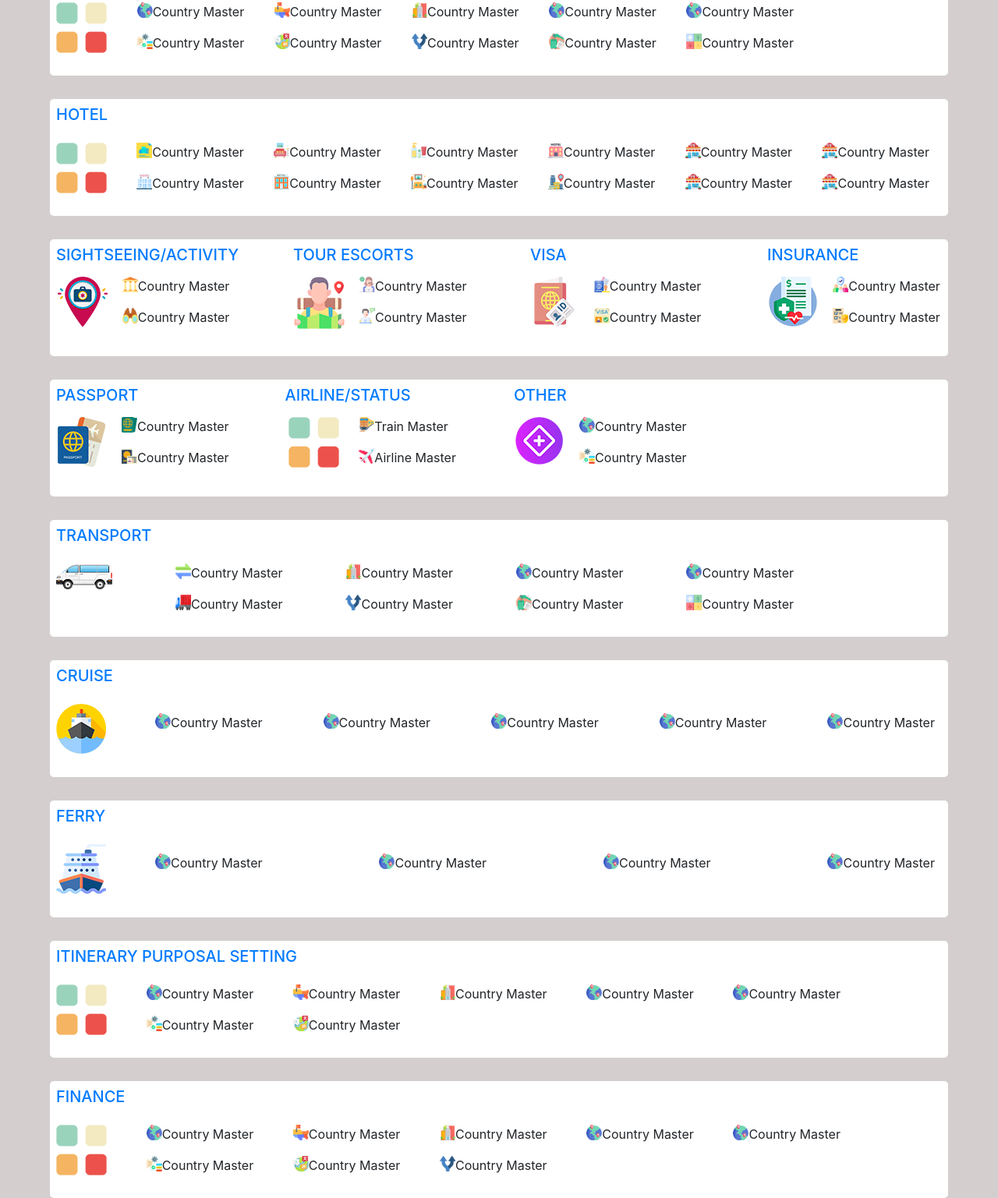
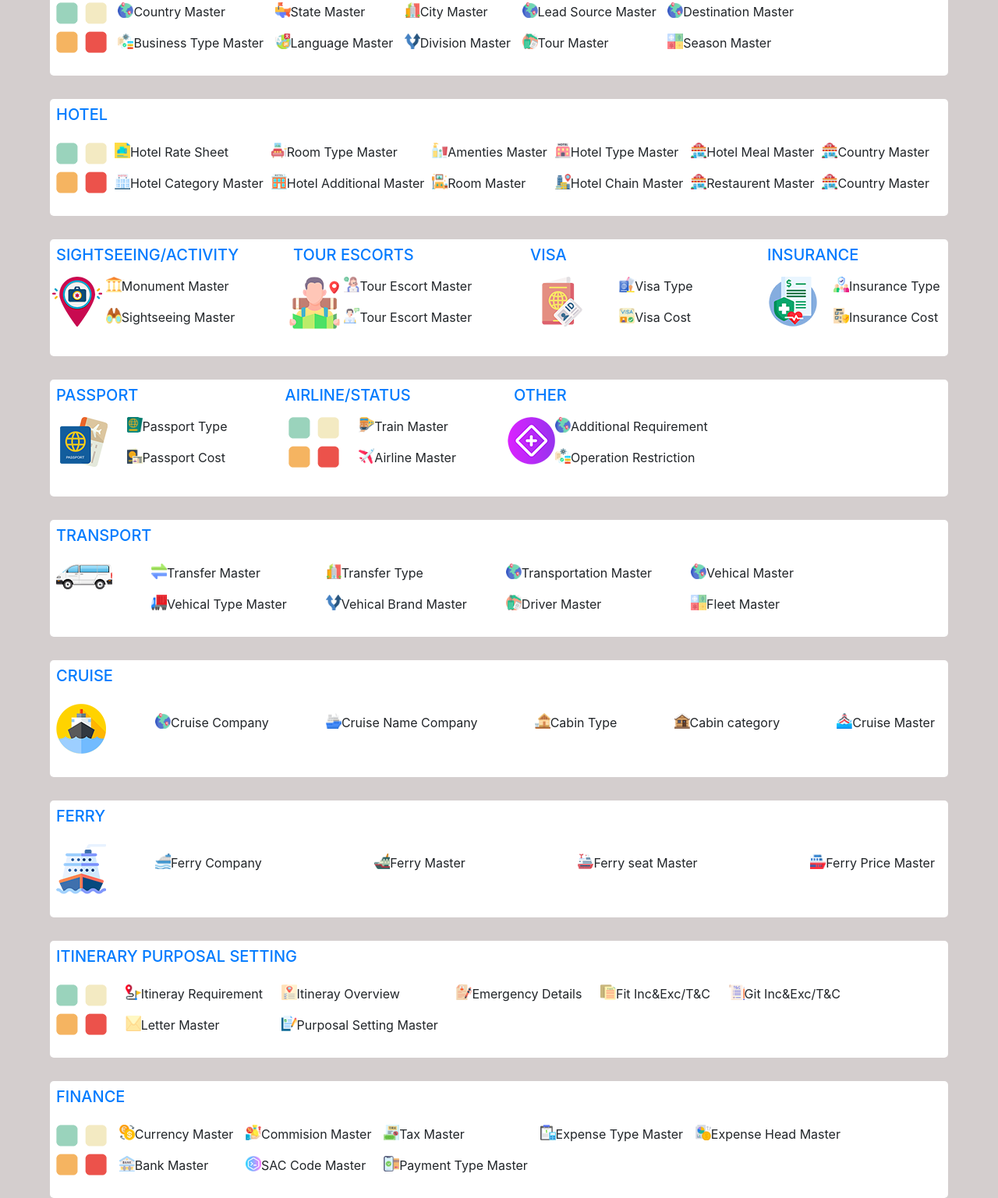
Before and after one commit to ankitkumar0021/Master-purposal, a website: page index.html in a window 1280 px wide. Shown: the part 149-1686 px from the top of the page at 78% size. Drawn offline with nearby package versions, Linux system fonts and the light colour scheme.

Commit message:
changes some code

```diff
--- a/index.html
+++ b/index.html
@@ -7,11 +7,12 @@
     <link rel="stylesheet" href="style.css">
     <link rel="stylesheet" href="https://cdn.jsdelivr.net/npm/bootstrap@4.0.0/dist/css/bootstrap.min.css"
         integrity="sha384-Gn5384xqQ1aoWXA+058RXPxPg6fy4IWvTNh0E263XmFcJlSAwiGgFAW/dAiS6JXm" crossorigin="anonymous">
+    <link rel="stylesheet" href="https://cdn.jsdelivr.net/npm/font-awesome@4.7.0/css/font-awesome.css">
+    <link rel="stylesheet" href="https://cdn.jsdelivr.net/npm/bootstrap-icons@1.10.2/font/bootstrap-icons.css" integrity="sha384-b6lVK+yci+bfDmaY1u0zE8YYJt0TZxLEAFyYSLHId4xoVvsrQu3INevFKo+Xir8e" crossorigin="anonymous">
     <title>Masters</title>
 </head>
 
 <body style="background-color: #d4cece;">
-
     <nav class="navbar navbar-expand-lg navbar-light"
         style="background-color: rgb(15, 61, 73); border-bottom: 3px solid #007bff;">
         <a class="navbar-brand" href="#"><img src="../images/travCRM.png" alt=""></a>
@@ -75,15 +76,16 @@
                         <a class="dropdown-item text-white" href="#">Something else here</a>
                     </div>
                 </li>
-                <li class="nav-item active">
+                <li class="nav-item active d-flex">
+                    <i class="bi bi-check-circle-fill mt-2" style="color: #35f3d9;"></i>
                     <a class="nav-link text-white" href="#">Mail Connected <span class="sr-only">(current)</span></a>
                 </li>
-                <img src="#" alt="">
-                <img src="#" alt="">
+                <i class="bi bi-mic-fill text-white mt-2"></i>
+                <i class="bi bi-person-circle text-white mt-2 ml-2"></i>
                 <li class="nav-item dropdown">
                     <a class="nav-link dropdown-toggle text-white" href="#" id="navbarDropdown" role="button"
                         data-toggle="dropdown" aria-haspopup="true" aria-expanded="false">
-                        Admin Dashboard
+                        Administrator CRM
                     </a>
                     <div class="dropdown-menu" aria-labelledby="navbarDropdown"
                         style="background-color: rgb(15, 61, 73);">
@@ -112,47 +114,47 @@
                     </div>
                     <div class="d-flex">
                         <img src="../images/process.png" alt="" style="height: 20px; width: 20px;">
-                        <p>Country Master</p>
+                        <p>Business Type Master</p>
                     </div>
                 </div>
                 <div>
                     <div class="d-flex">
                         <img src="../images/united-states.png" alt="" style="height: 20px; width: 20px;">
-                        <p>Country Master</p>
+                        <p>State Master</p>
                     </div>
                     <div class="d-flex">
                         <img src="../images/languages.png" alt="" style="height: 20px; width: 20px;">
-                        <p>Country Master</p>
+                        <p>Language Master</p>
                     </div>
                 </div>
                 <div>
                     <div class="d-flex">
                         <img src="../images/city.png" alt="" style="height: 20px; width: 20px;">
-                        <p>Country Master</p>
+                        <p>City Master</p>
                     </div>
                     <div class="d-flex">
                         <img src="../images/split.png" alt="" style="height: 20px; width: 20px;">
-                        <p>Country Master</p>
+                        <p>Division Master</p>
                     </div>
                 </div>
                 <div>
                     <div class="d-flex">
                         <img src="../images/countries.png" alt="" style="height: 20px; width: 20px;">
-                        <p>Country Master</p>
+                        <p>Lead Source Master</p>
                     </div>
                     <div class="d-flex">
                         <img src="../images/travel-and-tourism.png" alt="" style="height: 20px; width: 20px;">
-                        <p>Country Master</p>
+                        <p>Tour Master</p>
                     </div>
                 </div>
                 <div>
                     <div class="d-flex">
                         <img src="../images/countries.png" alt="" style="height: 20px; width: 20px;">
-                        <p>Country Master</p>
+                        <p>Destination Master</p>
                     </div>
                     <div class="d-flex">
                         <img src="../images/season.png" alt="" style="height: 20px; width: 20px;">
-                        <p>Country Master</p>
+                        <p>Season Master</p>
                     </div>
                 </div>
             </div>
@@ -169,51 +171,51 @@
                 <div>
                     <div class="d-flex">
                         <img src="../images/document.png" alt="" style="height: 20px; width: 20px;">
-                        <p>Country Master</p>
+                        <p>Hotel Rate Sheet</p>
                     </div>
                     <div class="d-flex">
                         <img src="../images/hotel (1).png" alt="" style="height: 20px; width: 20px;">
-                        <p>Country Master</p>
+                        <p>Hotel Category Master</p>
                     </div>
                 </div>
                 <div>
                     <div class="d-flex">
                         <img src="../images/living-room.png" alt="" style="height: 20px; width: 20px;">
-                        <p>Country Master</p>
+                        <p>Room Type Master</p>
                     </div>
                     <div class="d-flex">
                         <img src="../images/hotel (3).png" alt="" style="height: 20px; width: 20px;">
-                        <p>Country Master</p>
+                        <p>Hotel Additional Master</p>
                     </div>
                 </div>
                 <div>
                     <div class="d-flex">
                         <img src="../images/amenities.png" alt="" style="height: 20px; width: 20px;">
-                        <p>Country Master</p>
+                        <p>Amenties Master</p>
                     </div>
                     <div class="d-flex">
                         <img src="../images/room.png" alt="" style="height: 20px; width: 20px;">
-                        <p>Country Master</p>
+                        <p>Room Master</p>
                     </div>
                 </div>
                 <div>
                     <div class="d-flex">
                         <img src="../images/hotel (2).png" alt="" style="height: 20px; width: 20px;">
-                        <p>Country Master</p>
+                        <p>Hotel Type Master</p>
                     </div>
                     <div class="d-flex">
                         <img src="../images/building.png" alt="" style="height: 20px; width: 20px;">
-                        <p>Country Master</p>
+                        <p>Hotel Chain Master</p>
                     </div>
                 </div>
                 <div>
                     <div class="d-flex">
                         <img src="../images/restaurant.png" alt="" style="height: 20px; width: 20px;">
-                        <p>Country Master</p>
+                        <p>Hotel Meal Master</p>
                     </div>
                     <div class="d-flex">
                         <img src="../images/restaurant.png" alt="" style="height: 20px; width: 20px;">
-                        <p>Country Master</p>
+                        <p>Restaurent Master</p>
                     </div>
                 </div>
                 <div>
@@ -245,11 +247,11 @@
                         <div>
                             <div class="d-flex">
                                 <img src="../images/monument.png" alt="" style="height: 20px; width: 20px;">
-                                <p>Country Master</p>
+                                <p>Monument Master</p>
                             </div>
                             <div class="d-flex">
                                 <img src="../images/binocular.png" alt="" style="height: 20px; width: 20px;">
-                                <p>Country Master</p>
+                                <p>Sightseeing Master</p>
                             </div>
                         </div>
                     </div>
@@ -265,11 +267,11 @@
                         <div>
                             <div class="d-flex">
                                 <img src="../images/customer-service (1).png" alt="" style="height: 20px; width: 20px;">
-                                <p>Country Master</p>
+                                <p>Tour Escort Master</p>
                             </div>
                             <div class="d-flex">
                                 <img src="../images/technical-support.png" alt="" style="height: 20px; width: 20px;">
-                                <p>Country Master</p>
+                                <p>Tour Escort Master</p>
                             </div>
                         </div>
                     </div>
@@ -285,11 +287,11 @@
                         <div>
                             <div class="d-flex">
                                 <img src="../images/visa (1).png" alt="" style="height: 20px; width: 20px;">
-                                <p>Country Master</p>
+                                <p>Visa Type</p>
                             </div>
                             <div class="d-flex">
                                 <img src="../images/visa (2).png" alt="" style="height: 20px; width: 20px;">
-                                <p>Country Master</p>
+                                <p>Visa Cost</p>
                             </div>
                         </div>
                     </div>
@@ -305,11 +307,11 @@
                         <div>
                             <div class="d-flex">
                                 <img src="../images/family.png" alt="" style="height: 20px; width: 20px;">
-                                <p>Country Master</p>
+                                <p>Insurance Type</p>
                             </div>
                             <div class="d-flex">
                                 <img src="../images/insurance (1).png" alt="" style="height: 20px; width: 20px;">
-                                <p>Country Master</p>
+                                <p>Insurance Cost</p>
                             </div>
                         </div>
                     </div>
@@ -334,11 +336,11 @@
                         <div>
                             <div class="d-flex">
                                 <img src="../images/passport (5).png" alt="" style="height: 20px; width: 20px;">
-                                <p>Country Master</p>
+                                <p>Passport Type</p>
                             </div>
                             <div class="d-flex">
                                 <img src="../images/passport (7).png" alt="" style="height: 20px; width: 20px;">
-                                <p>Country Master</p>
+                                <p>Passport Cost</p>
                             </div>
                         </div>
                     </div>
@@ -374,11 +376,11 @@
                         <div>
                             <div class="d-flex">
                                 <img src="../images/countries.png" alt="" style="height: 20px; width: 20px;">
-                                <p>Country Master</p>
+                                <p style="width: 200px;">Additional Requirement</p>
                             </div>
                             <div class="d-flex">
                                 <img src="../images/process.png" alt="" style="height: 20px; width: 20px;">
-                                <p>Country Master</p>
+                                <p style="width: 200px;">Operation Restriction</p>
                             </div>
                         </div>
                     </div>
@@ -398,41 +400,41 @@
                 <div>
                     <div class="d-flex">
                         <img src="../images/transfer.png" alt="" style="height: 20px; width: 20px;">
-                        <p>Country Master</p>
+                        <p>Transfer Master</p>
                     </div>
                     <div class="d-flex">
                         <img src="../images/container-truck.png" alt="" style="height: 20px; width: 20px;">
-                        <p>Country Master</p>
+                        <p>Vehical Type Master</p>
                     </div>
                 </div>
                 <div>
                     <div class="d-flex">
                         <img src="../images/city.png" alt="" style="height: 20px; width: 20px;">
-                        <p>Country Master</p>
+                        <p>Transfer Type</p>
                     </div>
                     <div class="d-flex">
                         <img src="../images/split.png" alt="" style="height: 20px; width: 20px;">
-                        <p>Country Master</p>
+                        <p>Vehical Brand Master</p>
                     </div>
                 </div>
                 <div>
                     <div class="d-flex">
                         <img src="../images/countries.png" alt="" style="height: 20px; width: 20px;">
-                        <p>Country Master</p>
+                        <p>Transportation Master</p>
                     </div>
                     <div class="d-flex">
                         <img src="../images/travel-and-tourism.png" alt="" style="height: 20px; width: 20px;">
-                        <p>Country Master</p>
+                        <p>Driver Master</p>
                     </div>
                 </div>
                 <div>
                     <div class="d-flex">
                         <img src="../images/countries.png" alt="" style="height: 20px; width: 20px;">
-                        <p>Country Master</p>
+                        <p>Vehical Master</p>
                     </div>
                     <div class="d-flex">
                         <img src="../images/season.png" alt="" style="height: 20px; width: 20px;">
-                        <p>Country Master</p>
+                        <p>Fleet Master</p>
                     </div>
                 </div>
             </div>
@@ -450,23 +452,23 @@
                 <div class="criuse-content d-flex justify-content-between">
                     <div class="d-flex items-center">
                         <img src="../images/countries.png" alt="" style="height: 20px; width: 20px;">
-                        <p>Country Master</p>
+                        <p>Cruise Company</p>
                     </div>
                     <div class="d-flex items-center">
-                        <img src="../images/countries.png" alt="" style="height: 20px; width: 20px;">
-                        <p>Country Master</p>
+                        <img src="../images/cruise (1).png" alt="" style="height: 20px; width: 20px;">
+                        <p>Cruise Name Company</p>
                     </div>
                     <div class="d-flex items-center">
-                        <img src="../images/countries.png" alt="" style="height: 20px; width: 20px;">
-                        <p>Country Master</p>
+                        <img src="../images/cabin.png" alt="" style="height: 20px; width: 20px;">
+                        <p>Cabin Type</p>
                     </div>
                     <div class="d-flex items-center">
-                        <img src="../images/countries.png" alt="" style="height: 20px; width: 20px;">
-                        <p>Country Master</p>
+                        <img src="../images/cabin (1).png" alt="" style="height: 20px; width: 20px;">
+                        <p>Cabin category</p>
                     </div>
                     <div class="d-flex items-center">
-                        <img src="../images/countries.png" alt="" style="height: 20px; width: 20px;">
-                        <p>Country Master</p>
+                        <img src="../images/ship.png" alt="" style="height: 20px; width: 20px;">
+                        <p>Cruise Master</p>
                     </div>
                 </div>
             </div>
@@ -483,20 +485,20 @@
                 </div>
                 <div class="ferry-content d-flex justify-content-between">
                     <div class="d-flex items-center">
-                        <img src="../images/countries.png" alt="" style="height: 20px; width: 20px;">
-                        <p>Country Master</p>
+                        <img src="../images/ferry.png" alt="" style="height: 20px; width: 20px;">
+                        <p>Ferry Company</p>
                     </div>
                     <div class="d-flex items-center">
-                        <img src="../images/countries.png" alt="" style="height: 20px; width: 20px;">
-                        <p>Country Master</p>
+                        <img src="../images/ferry (2).png" alt="" style="height: 20px; width: 20px;">
+                        <p>Ferry Master</p>
                     </div>
                     <div class="d-flex items-center">
-                        <img src="../images/countries.png" alt="" style="height: 20px; width: 20px;">
-                        <p>Country Master</p>
+                        <img src="../images/cruise (2).png" alt="" style="height: 20px; width: 20px;">
+                        <p>Ferry seat Master</p>
                     </div>
                     <div class="d-flex items-center">
-                        <img src="../images/countries.png" alt="" style="height: 20px; width: 20px;">
-                        <p>Country Master</p>
+                        <img src="../images/cruise (3).png" alt="" style="height: 20px; width: 20px;">
+                        <p>Ferry Price Master</p>
                     </div>
                 </div>
             </div>
@@ -513,41 +515,41 @@
                 </div>
                 <div>
                     <div class="d-flex">
-                        <img src="../images/countries.png" alt="" style="height: 20px; width: 20px;">
-                        <p>Country Master</p>
+                        <img src="../images/destination (1).png" alt="" style="height: 20px; width: 20px;">
+                        <p>Itineray Requirement</p>
                     </div>
                     <div class="d-flex">
-                        <img src="../images/process.png" alt="" style="height: 20px; width: 20px;">
-                        <p>Country Master</p>
+                        <img src="../images/letter.png" alt="" style="height: 20px; width: 20px;">
+                        <p>Letter Master</p>
                     </div>
                 </div>
                 <div>
                     <div class="d-flex">
-                        <img src="../images/united-states.png" alt="" style="height: 20px; width: 20px;">
-                        <p>Country Master</p>
+                        <img src="../images/itinerary (2).png" alt="" style="height: 20px; width: 20px;">
+                        <p>Itineray Overview</p>
                     </div>
                     <div class="d-flex">
-                        <img src="../images/languages.png" alt="" style="height: 20px; width: 20px;">
-                        <p>Country Master</p>
+                        <img src="../images/business-proposal.png" alt="" style="height: 20px; width: 20px;">
+                        <p>Purposal Setting Master</p>
                     </div>
                 </div>
                 <div>
                     <div class="d-flex">
-                        <img src="../images/city.png" alt="" style="height: 20px; width: 20px;">
-                        <p>Country Master</p>
+                        <img src="../images/resume.png" alt="" style="height: 20px; width: 20px;">
+                        <p>Emergency Details</p>
                     </div>
                 </div>
                 <div>
                     <div class="d-flex">
-                        <img src="../images/countries.png" alt="" style="height: 20px; width: 20px;">
-                        <p>Country Master</p>
+                        <img src="../images/terms-and-conditions.png" alt="" style="height: 20px; width: 20px;">
+                        <p>Fit Inc&Exc/T&C</p>
                     </div>
 
                 </div>
                 <div>
                     <div class="d-flex">
-                        <img src="../images/countries.png" alt="" style="height: 20px; width: 20px;">
-                        <p>Country Master</p>
+                        <img src="../images/terms-and-conditions (1).png" alt="" style="height: 20px; width: 20px;">
+                        <p>Git Inc&Exc/T&C</p>
                     </div>
                 </div>
             </div>
@@ -562,45 +564,45 @@
                 </div>
                 <div>
                     <div class="d-flex">
-                        <img src="../images/countries.png" alt="" style="height: 20px; width: 20px;">
-                        <p>Country Master</p>
+                        <img src="../images/exchange.png" alt="" style="height: 20px; width: 20px;">
+                        <p>Currency Master</p>
                     </div>
                     <div class="d-flex">
-                        <img src="../images/process.png" alt="" style="height: 20px; width: 20px;">
-                        <p>Country Master</p>
+                        <img src="../images/bank.png" alt="" style="height: 20px; width: 20px;">
+                        <p>Bank Master</p>
                     </div>
                 </div>
                 <div>
                     <div class="d-flex">
-                        <img src="../images/united-states.png" alt="" style="height: 20px; width: 20px;">
-                        <p>Country Master</p>
+                        <img src="../images/commission.png" alt="" style="height: 20px; width: 20px;">
+                        <p>Commision Master</p>
                     </div>
                     <div class="d-flex">
-                        <img src="../images/languages.png" alt="" style="height: 20px; width: 20px;">
-                        <p>Country Master</p>
+                        <img src="../images/code.png" alt="" style="height: 20px; width: 20px;">
+                        <p>SAC Code Master</p>
                     </div>
                 </div>
                 <div>
                     <div class="d-flex">
-                        <img src="../images/city.png" alt="" style="height: 20px; width: 20px;">
-                        <p>Country Master</p>
+                        <img src="../images/taxes.png" alt="" style="height: 20px; width: 20px;">
+                        <p>Tax Master</p>
                     </div>
                     <div class="d-flex">
-                        <img src="../images/split.png" alt="" style="height: 20px; width: 20px;">
-                        <p>Country Master</p>
+                        <img src="../images/payment-method.png" alt="" style="height: 20px; width: 20px;">
+                        <p>Payment Type Master</p>
                     </div>
                 </div>
                 <div>
                     <div class="d-flex">
-                        <img src="../images/countries.png" alt="" style="height: 20px; width: 20px;">
-                        <p>Country Master</p>
+                        <img src="../images/expenses.png" alt="" style="height: 20px; width: 20px;">
+                        <p>Expense Type Master</p>
                     </div>
 
                 </div>
                 <div>
                     <div class="d-flex">
-                        <img src="../images/countries.png" alt="" style="height: 20px; width: 20px;">
-                        <p>Country Master</p>
+                        <img src="../images/expenses (1).png" alt="" style="height: 20px; width: 20px;">
+                        <p>Expense Head Master</p>
                     </div>
                 </div>
             </div>
--- /dev/null
+++ b/package.json
@@ -0,0 +1,5 @@
+{
+  "dependencies": {
+    "bootstrap-icons": "^1.10.5"
+  }
+}
--- a/style.css
+++ b/style.css
@@ -12,3 +12,6 @@
     margin-left: 63px;
     align-items: center;
 }
+/* .blue-icon {
+   color: #f00404;
+} */
```
Also changed, not shown: images/check-circle-fill.svg (added), 1 other file.
